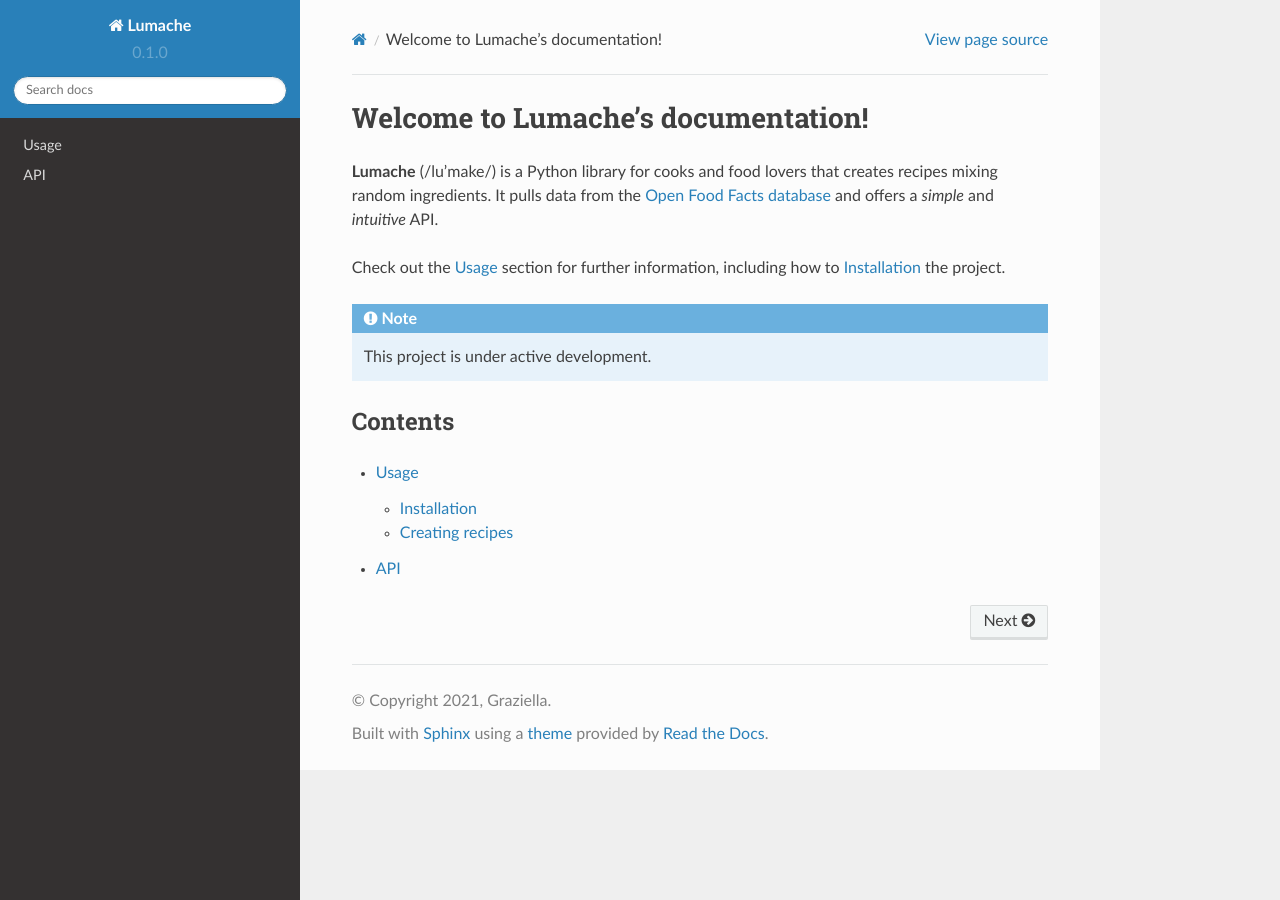
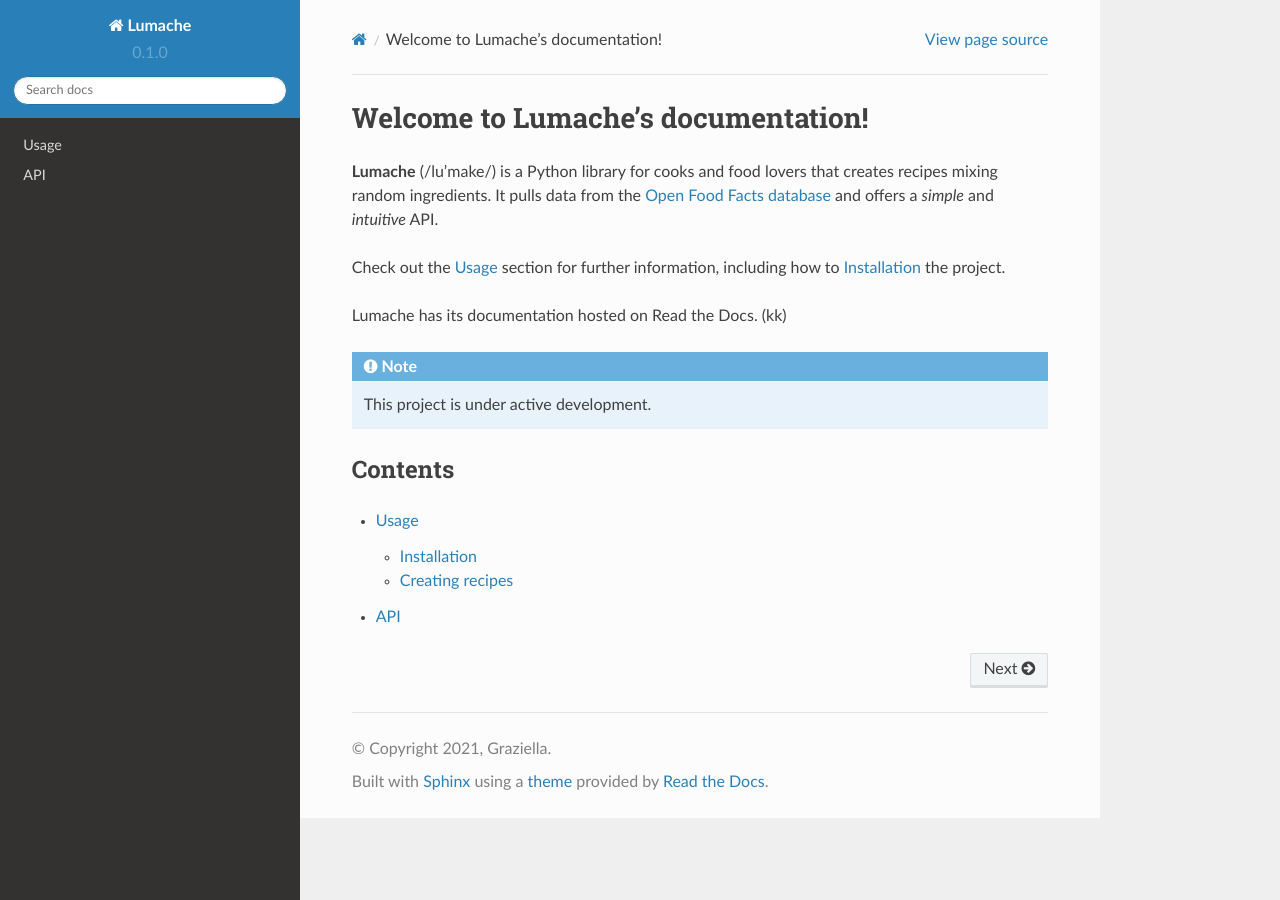
Before and after one commit to kkostikas/rtd.tutorial, a Sphinx documentation site: the page built from docs/source/index.rst, in a window 1280 px wide. Built offline with Sphinx 7.4.7 and the Read the Docs theme 2.0.0, drawn with Linux system fonts in a browser that asks for light colours.

Commit message:
Update index.rst

```diff
--- a/docs/source/index.rst
+++ b/docs/source/index.rst
@@ -8,6 +8,8 @@ and offers a *simple* and *intuitive* API.
 
 Check out the :doc:`usage` section for further information, including
 how to :ref:`installation` the project.
+
+Lumache has its documentation hosted on Read the Docs. (kk)
 
 .. note::
 
```
